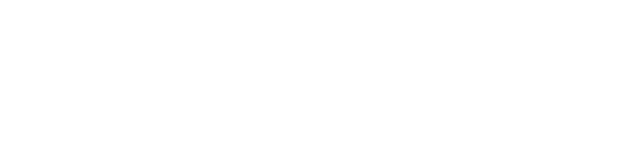
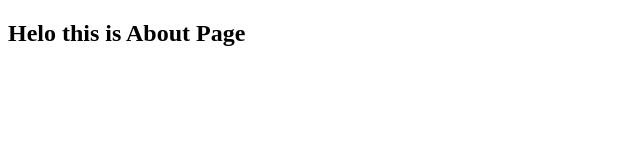
Before and after one commit to Beingriz/Learning-Git, a plain HTML site: page about.html in a window 1280 px wide. Shown: the whole page, without its empty margins (0-640 px from the left). Drawn offline with Linux system fonts and the light colour scheme.

Commit message:
Added More HTML

```diff
--- a/about.html
+++ b/about.html
@@ -6,6 +6,6 @@
     <title>About</title>
 </head>
 <body>
-
+    <h2>Helo this is About Page</h2>
 </body>
 </html>
```
